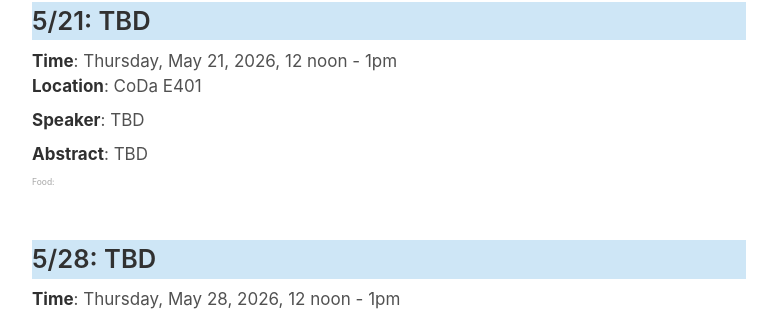
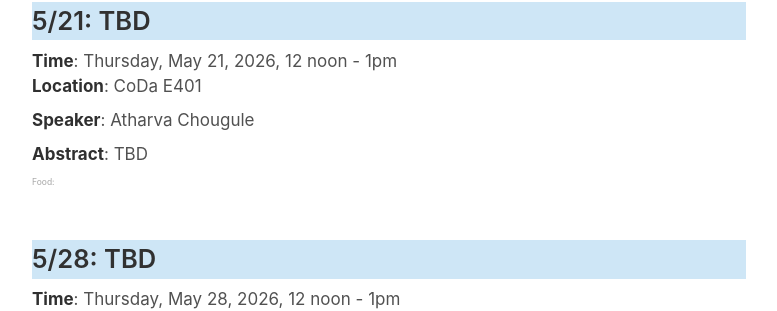
Before and after one commit to software-research-lunch/software-research-lunch.github.io, a Jekyll site: the page built from index.html, in a window 1280 px wide and 900 px high, scrolled down 3422 px. Shown: the part 150-461 px from the top of the window, without its empty margins (251-1028 px from the left). Built offline with Jekyll 4.4.1, drawn with Linux system fonts in a browser that asks for light colours.

Commit message:
_data: add placeholder for atharva

```diff
--- a/_data/schedule.yml
+++ b/_data/schedule.yml
@@ -77,7 +77,7 @@ For testing unsafe library APIs, we develop Rust semantic-aware synthesizers tha
     - date: "2026-5-21"
       abstract: "TBD"
       title: "TBD"
-      speaker: "TBD"
+      speaker: "Atharva Chougule"
       bio: "TBD"
     - date: "2026-5-28"
       abstract: "TBD"
```
